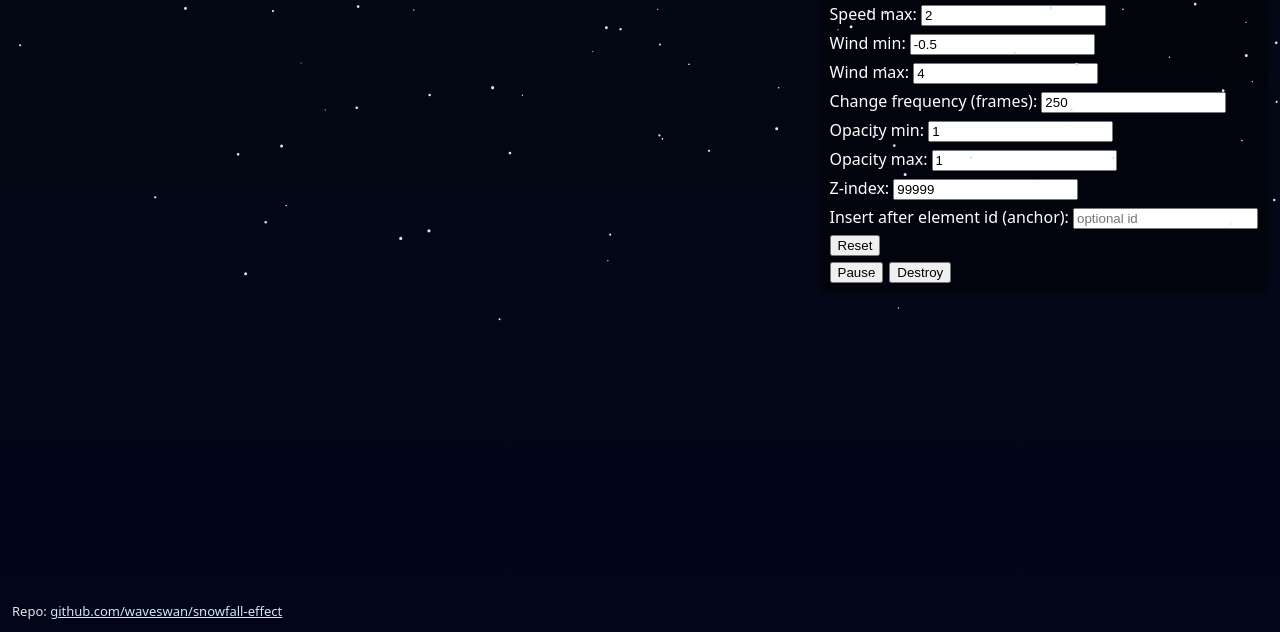
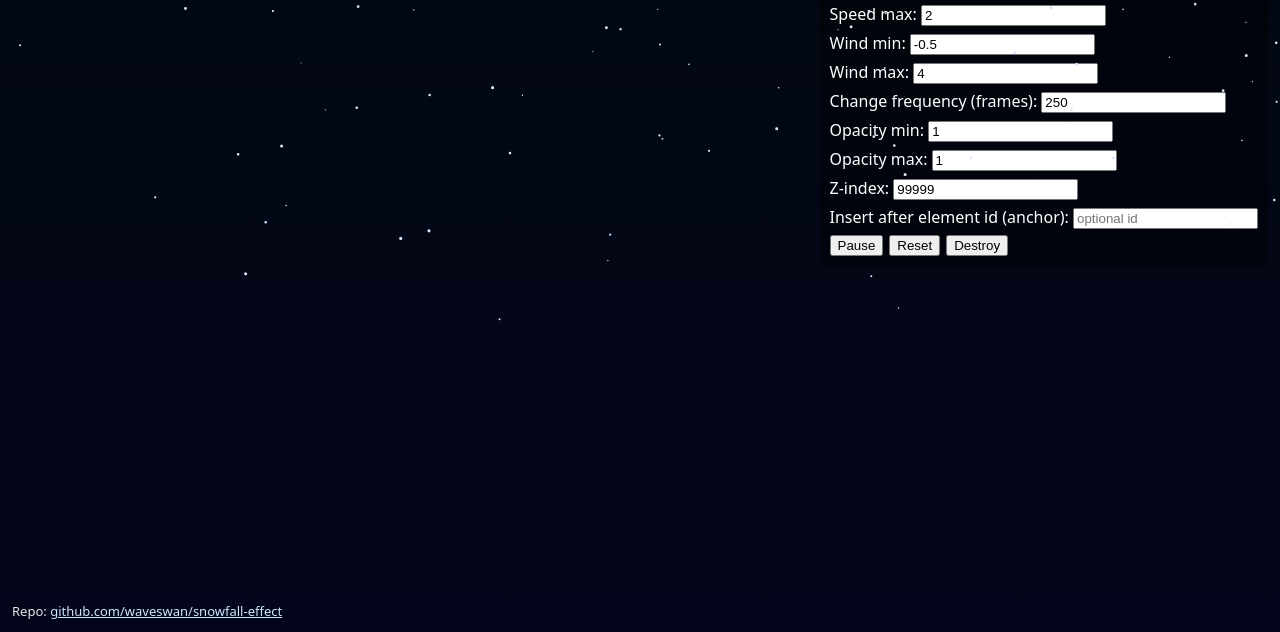
Before and after one commit to waveswan/snowfall-effect, a website: page docs/index.html in a window 1280 px wide. Shown: the part 168-800 px from the top of the page. Drawn offline with Linux system fonts and the light colour scheme.

Commit message:
Update index.html

```diff
--- a/docs/index.html
+++ b/docs/index.html
@@ -3,7 +3,7 @@
 <head>
   <meta charset="utf-8" />
   <meta name="viewport" content="width=device-width, initial-scale=1" />
-  <title>❄️ Snowfall Effect — Demo</title>
+  <title> ❄️ Snowfall Effect — Demo</title>
   <style>
     body { margin: 0; font-family: system-ui, -apple-system, Arial; min-height: 100vh; background: linear-gradient(#020911, #03051a); color: #fff; }
     .controls { position: fixed; right: 12px; top: 12px; background: rgba(0,0,0,0.4); padding: 10px; border-radius: 8px; }
@@ -37,10 +37,8 @@
         <label>Z-index: <input id="cfg-zindex" type="number" step="1" value="99999" /></label>
         <label>Insert after element id (anchor): <input id="cfg-anchor-id" type="text" placeholder="optional id" /></label>
       <div style="display:flex;gap:6px;">
+        <button id="toggle">Pause</button>
         <button id="reset">Reset</button>
-      </div>
-      <div style="display:flex;gap:6px;">
-        <button id="toggle">Pause</button>
         <button id="destroy">Destroy</button>
       </div>
     </div>
```
